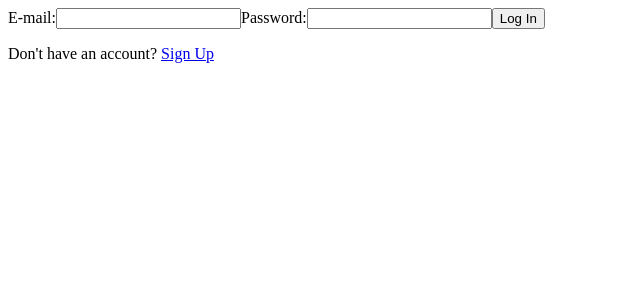
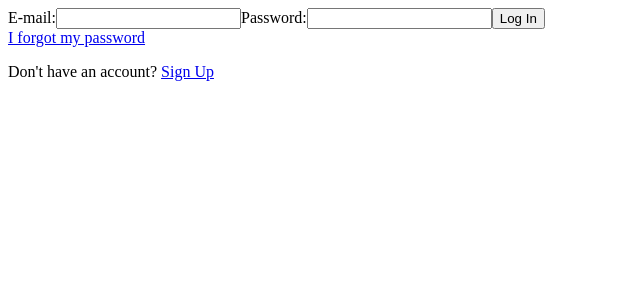
Before and after one commit to bkarimii/Love-Me-Tender, a React (Create React App) app in the folder client/: page /login in a window 1280 px wide. Shown: the top 300 px of the page, without its empty margins (0-640 px from the left). Built offline with nearby package versions, Linux system fonts and the light colour scheme.

Commit message:
adding forgot password

```diff
--- a/client/src/pages/LogInForm.js
+++ b/client/src/pages/LogInForm.js
@@ -93,6 +93,7 @@ function LogInForm(){
 						{passwordError && <span>{passwordError}</span>}
 						<button type="submit">Log In</button>
 					</form>
+                    <div><Link to={"/forgot-password"} >I forgot my password</Link></div>
 					<div>
 						<p>
 							Don&apos;t have an account? <Link to={"/signup"} >Sign Up </Link >
```
